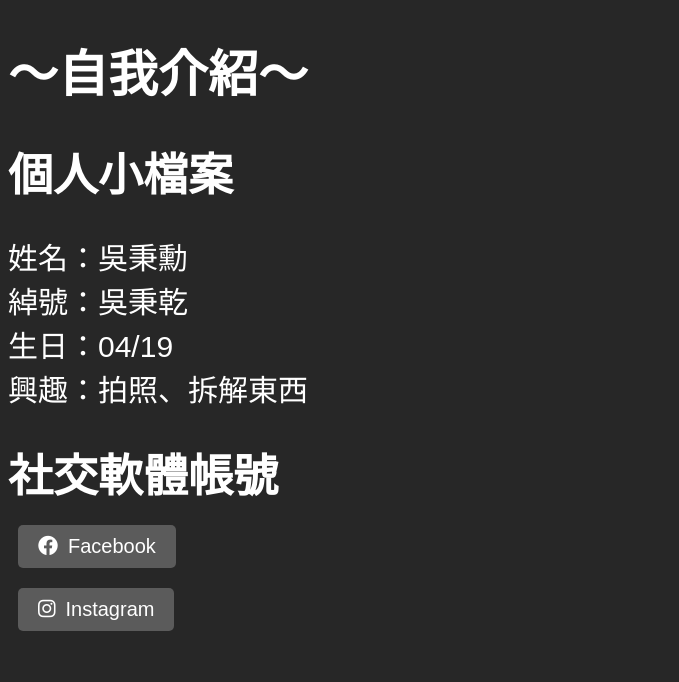
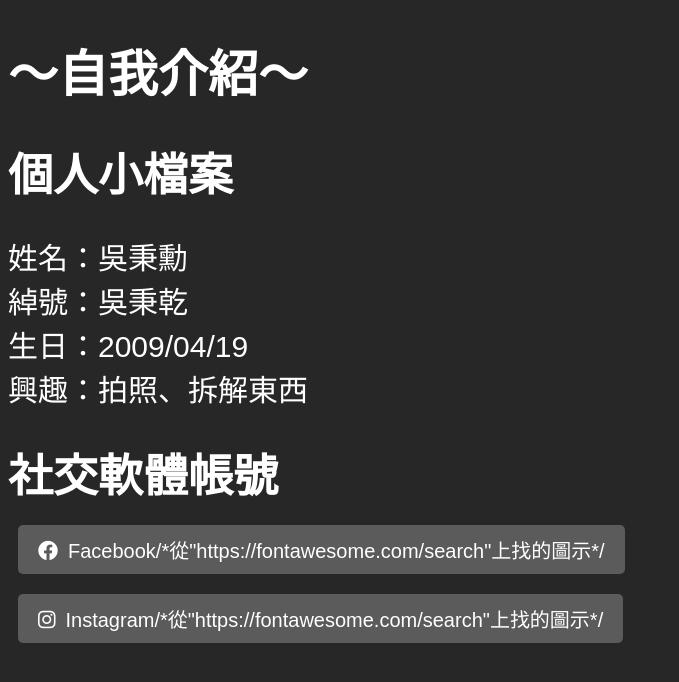
Before and after one commit to Benson-WU980419/-, a plain HTML site: page index.html in a window 1280 px wide. Shown: the whole page, without its empty margins (0-679 px from the left). Drawn offline with Linux system fonts and the light colour scheme.

Commit message:
Update index.html

```diff
--- a/index.html
+++ b/index.html
@@ -54,16 +54,16 @@
     <h2>個人小檔案</h2>
     <p>姓名：吳秉勳<br>
        綽號：吳秉乾<br>
-       生日：04/19<br>
+       生日：2009/04/19<br>
        興趣：拍照、拆解東西
     </p>
     <h2>社交軟體帳號</h2>
     <div class="button-container">
         <a href="https://www.facebook.com/wu.benson0419" class="social-button" target="_blank">
-            <i class="fab fa-facebook"></i>Facebook
+            <i class="fab fa-facebook"></i>Facebook/*從"https://fontawesome.com/search"上找的圖示*/
         </a><br>
         <a href="https://www.instagram.com/wu.benson0419" class="social-button" target="_blank">
-            <i class="fab fa-instagram"></i>Instagram
+            <i class="fab fa-instagram"></i>Instagram/*從"https://fontawesome.com/search"上找的圖示*/
         </a>
     </div>
 </body>
```
